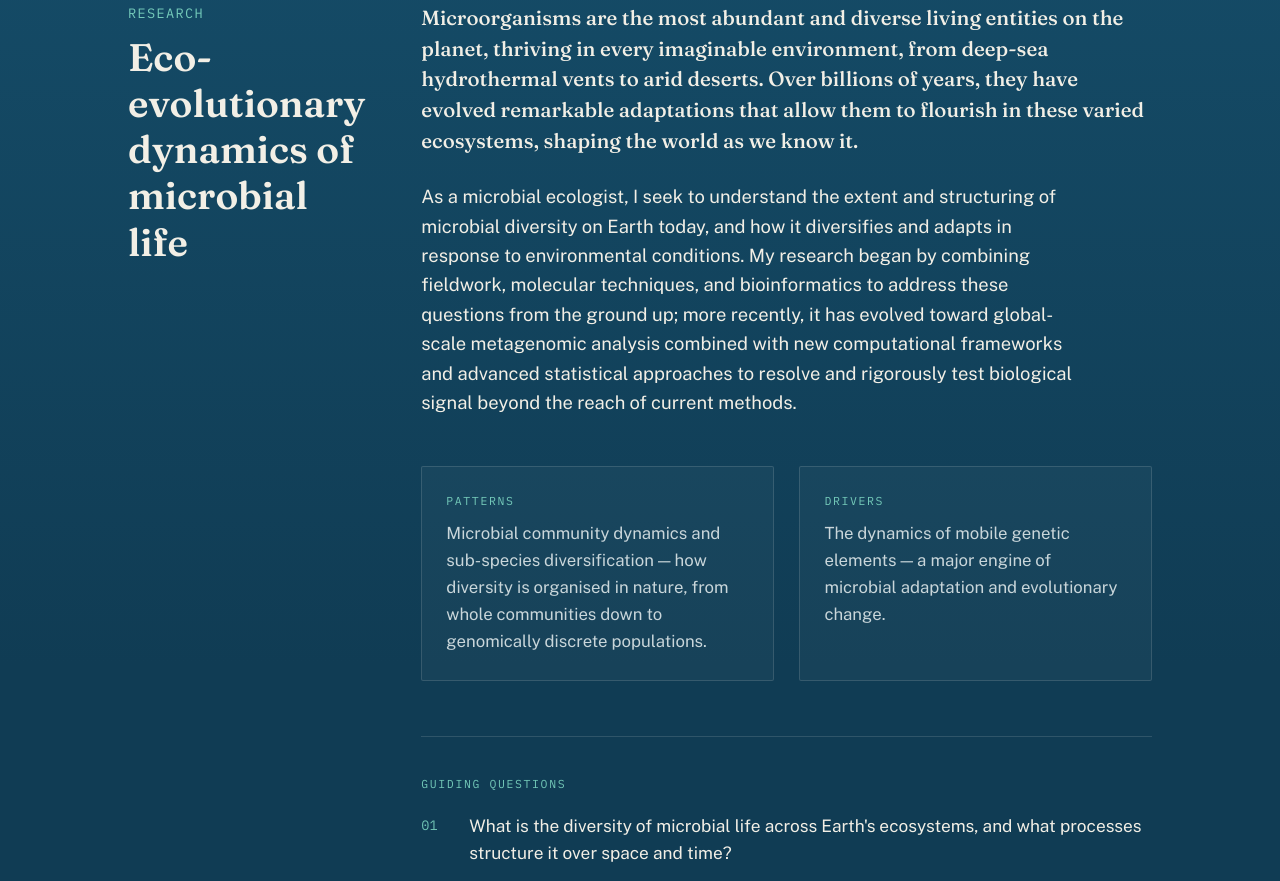
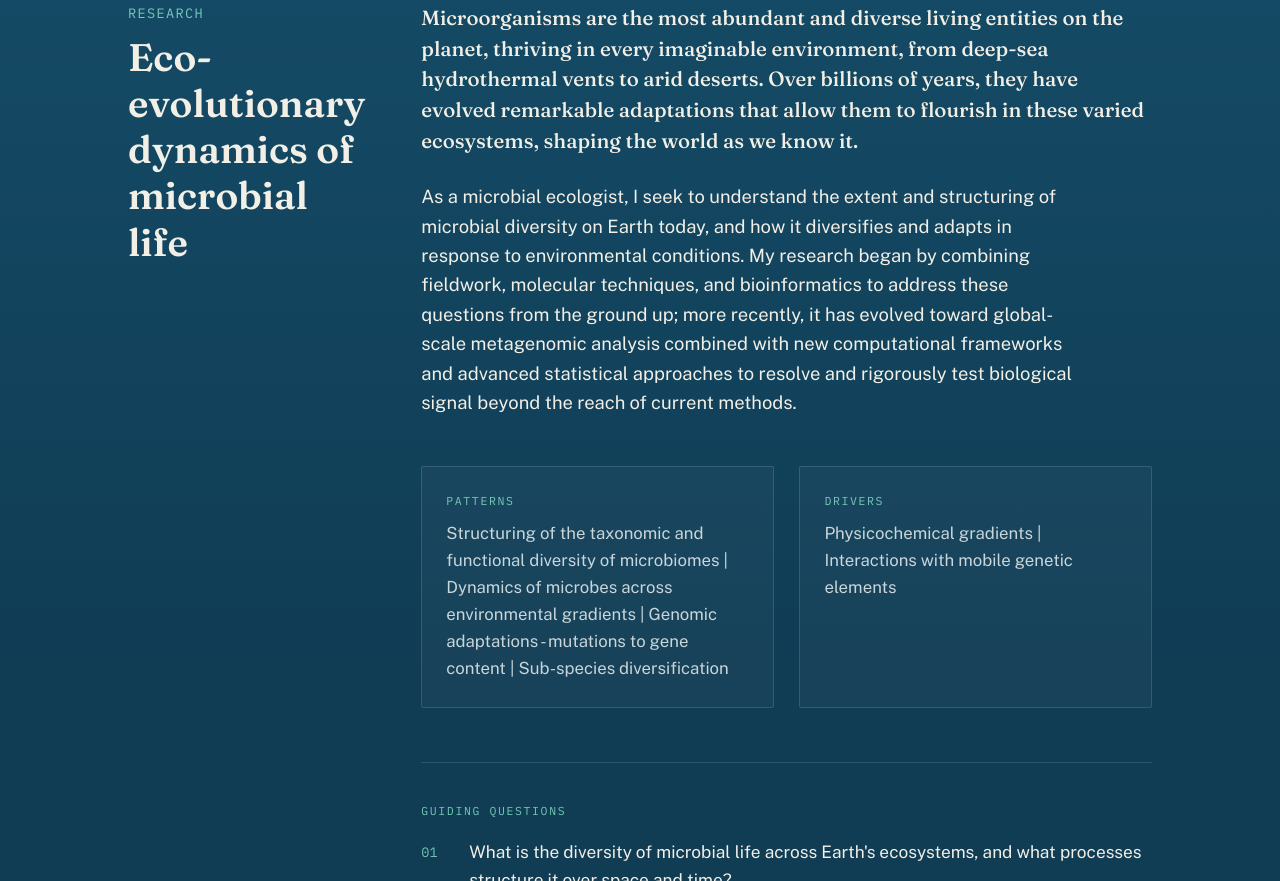
Before and after one commit to tpriest0/personal_website, a plain HTML site: page index.html in a window 1280 px wide. Shown: the part 1660-2541 px from the top of the page. Drawn offline with nearby package versions, Linux system fonts and the light colour scheme.

Commit message:
Update index.html

```diff
--- a/index.html
+++ b/index.html
@@ -35,7 +35,7 @@
         <div class="eyebrow hero__eyebrow">Microbial Ecologist</div>
         <h1>Taylor Priest</h1>
         <div class="hero__role">Institute of Microbiology, ETH Zürich · NOMIS–ETH Postdoctoral Fellow</div>
-        <p class="hero__lede">I study the <em>adaptation</em>, <em>diversification</em> and <em>dynamics</em> of microbes across environmental gradients.</p>
+        <p class="hero__lede">I am a microbial ecologist that studies the <em>adaptation</em>, <em>diversification</em> and <em>dynamics</em> of microbes across environmental gradients.</p>
         <div class="hero__cta">
           <a href="#research">Research →</a>
           <a href="#publications">Publications →</a>
@@ -80,11 +80,11 @@
         <div class="lenses reveal">
           <div class="lens">
             <span class="eyebrow">Patterns</span>
-            <p>Microbial community dynamics and sub-species diversification — how diversity is organised in nature, from whole communities down to genomically discrete populations.</p>
+            <p>Structuring of the taxonomic and functional diversity of microbiomes | Dynamics of microbes across environmental gradients | Genomic adaptations - mutations to gene content | Sub-species diversification</p>
           </div>
           <div class="lens">
             <span class="eyebrow">Drivers</span>
-            <p>The dynamics of mobile genetic elements — a major engine of microbial adaptation and evolutionary change.</p>
+            <p>Physicochemical gradients | Interactions with mobile genetic elements</p>
           </div>
         </div>
 
```
